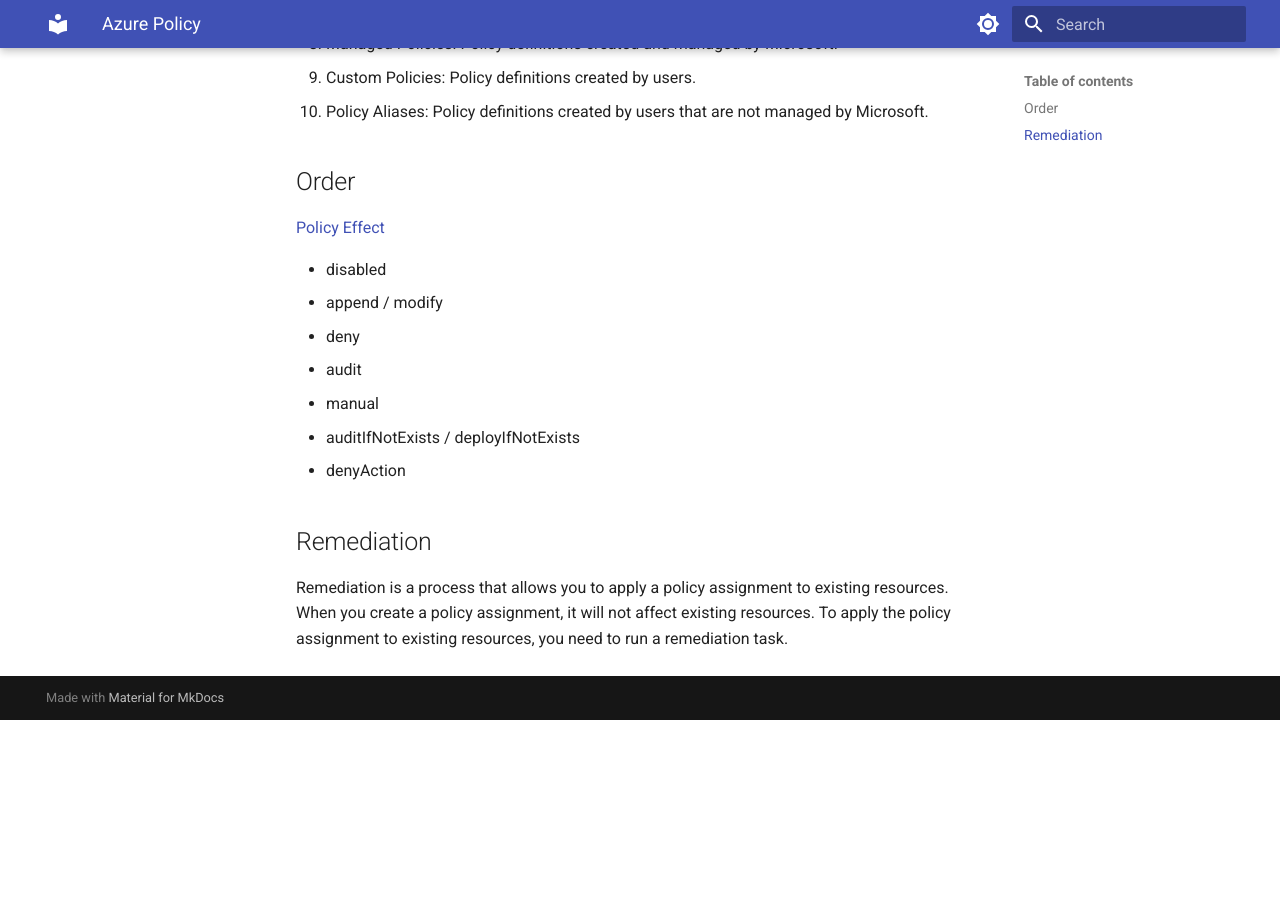
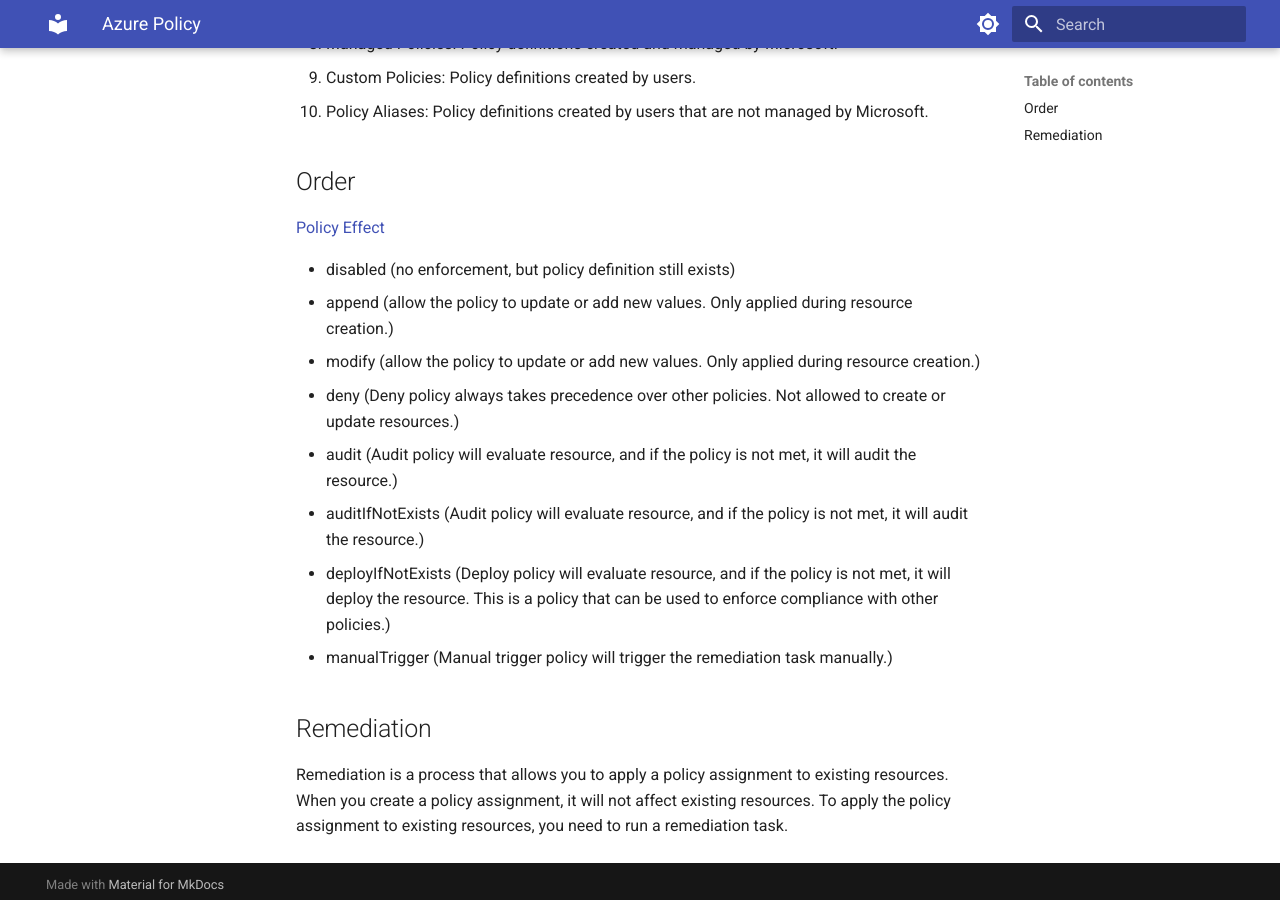
Before and after one commit to yoonghan/AZ-104-Azure-Administrator-Associate, an MkDocs documentation site: the page built from docs/Azure-Policy.md, in a window 1280 px wide and 900 px high, scrolled down 601 px. Built offline with MkDocs 1.6.1 and Material for MkDocs 9.7.7, drawn with Linux system fonts in a browser that asks for light colours; before the commit the page ends 1321 px from its top, so only the background shows below that.

Commit message:
Update resources.

```diff
--- a/docs/Azure-Policy.md
+++ b/docs/Azure-Policy.md
@@ -15,13 +15,14 @@
 ## Order
 [Policy Effect](https://learn.microsoft.com/en-us/azure/governance/policy/concepts/effect-basics)
 
-- disabled
-- append / modify
-- deny
-- audit
-- manual
-- auditIfNotExists / deployIfNotExists
-- denyAction
+- disabled (no enforcement, but policy definition still exists)
+- append (allow the policy to update or add new values. Only applied during resource creation.)
+- modify (allow the policy to update or add new values. Only applied during resource creation.)
+- deny (Deny policy always takes precedence over other policies. Not allowed to create or update resources.)
+- audit (Audit policy will evaluate resource, and if the policy is not met, it will audit the resource.)
+- auditIfNotExists (Audit policy will evaluate resource, and if the policy is not met, it will audit the resource.)
+- deployIfNotExists (Deploy policy will evaluate resource, and if the policy is not met, it will deploy the resource. This is a policy that can be used to enforce compliance with other policies.)
+- manualTrigger (Manual trigger policy will trigger the remediation task manually.)
 
 ## Remediation
 Remediation is a process that allows you to apply a policy assignment to existing resources. When you create a policy assignment, it will not affect existing resources. To apply the policy assignment to existing resources, you need to run a remediation task.
```
Also changed, not shown: docs/DNS.md (+1 -1 lines), docs/Encryption.md (+15 -0 lines), docs/Load-Balancers.md (+4 -3 lines), docs/Virtual-Machines.md (+2 -0 lines).
